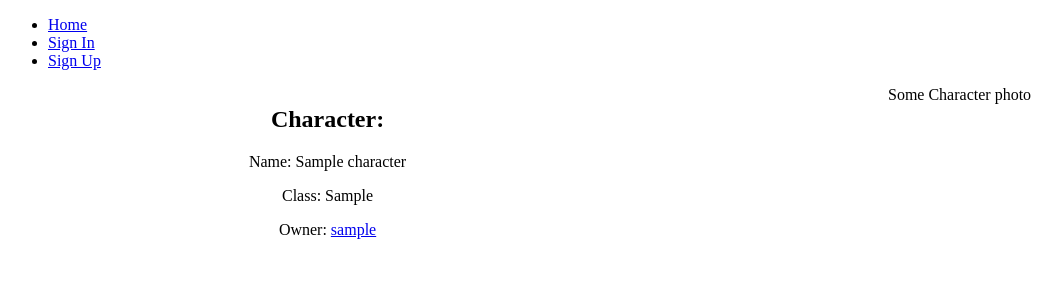
After one commit to savukhin/Diablo-2-Web-Lobby, a Django app: a page that uses Diablo_2_Web_Lobby/character/templates/character.html in a window 1280 px wide. The commit adds this page. Shown: the top 300 px of the page, without its empty margins (0-1062 px from the left). Run offline with Django 3.2, Linux system fonts and the light colour scheme; tables that the repository leaves empty hold one stand-in row (values such as "Sample post").

Commit message:
Added Character page that works for Django model

```diff
--- a/Diablo_2_Web_Lobby/authentication/templates/profile.html
+++ b/Diablo_2_Web_Lobby/authentication/templates/profile.html
@@ -18,7 +18,9 @@
         <div>
             <h2> Characters: </h2>
             {% for character in characters %}
-            <p> {{ character.name }} </p>
+            <a href="{% url 'character armory' character.name %}">
+                <p> {{ character.name }} </p>
+            </a>
             {% endfor %}
         </div>
     </div>
--- /dev/null
+++ b/Diablo_2_Web_Lobby/character/templates/character.html
@@ -0,0 +1,29 @@
+{% extends 'base.html' %}
+
+{% block styles %}
+
+.grid-container {
+    display: grid;
+    grid-template-columns: auto auto;
+}
+
+{% endblock %}
+
+
+{% block content %}
+
+<div class="grid-container">
+    <div>
+        <div>
+            <h2> Character: </h2>
+            <p> Name: {{ character.name }} </p>
+            <p> Class: {{ character.characterClass }} </p>
+        <p> Owner: <a href="{% url 'profile' character.player.user.id %}"> {{ character.player.user.username }} </a> </p>
+        </div>
+    </div>
+    <div>
+        Some Character photo
+    </div>
+</div>
+
+{% endblock %}
--- a/Diablo_2_Web_Lobby/character/urls.py
+++ b/Diablo_2_Web_Lobby/character/urls.py
@@ -4,4 +4,5 @@ from . import views
 
 urlpatterns = [
     path('createCharacter', views.createCharacter, name='create character'),
+    path('character/<str:name>', views.showCharacter, name='character armory'),
 ]
--- a/Diablo_2_Web_Lobby/character/views.py
+++ b/Diablo_2_Web_Lobby/character/views.py
@@ -20,3 +20,8 @@ def createCharacter(request):
             return redirect('/')
 
     return render(request, template_name='createCharacter.html')
+
+
+def showCharacter(request, name):
+    return render(request, template_name='character.html',
+                  context={'character': Character.objects.get(name=name)})
```
